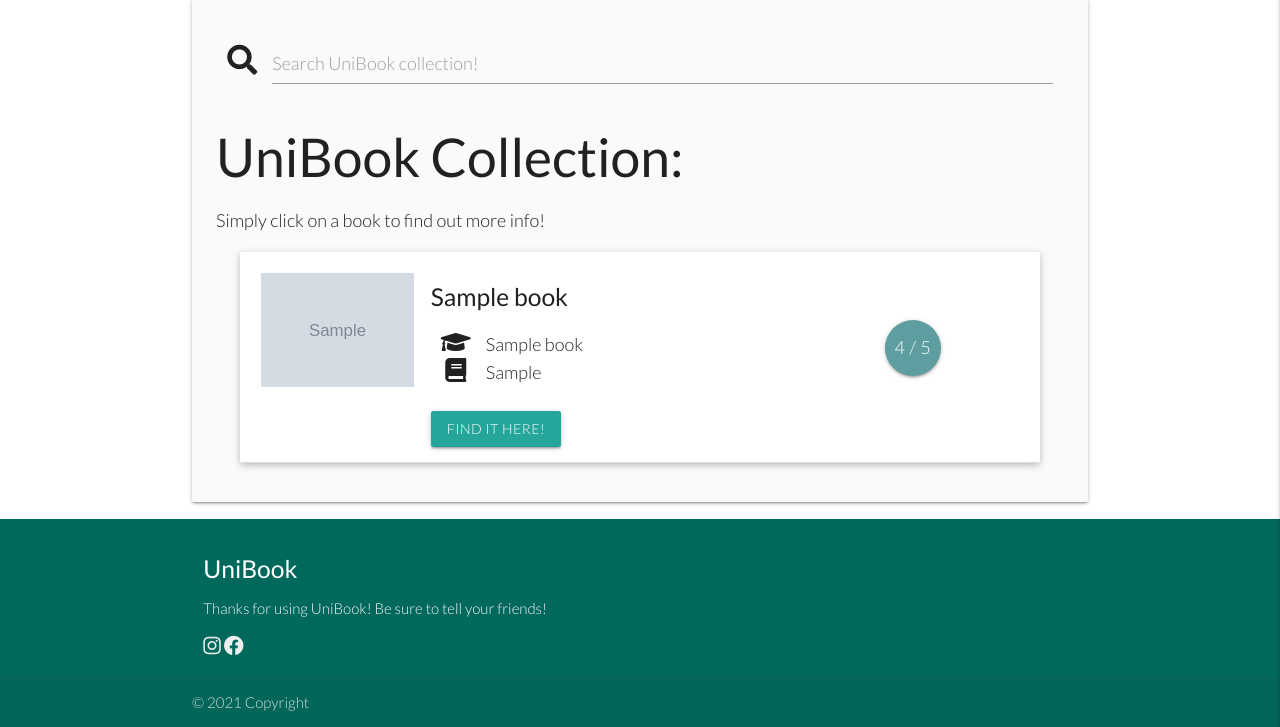
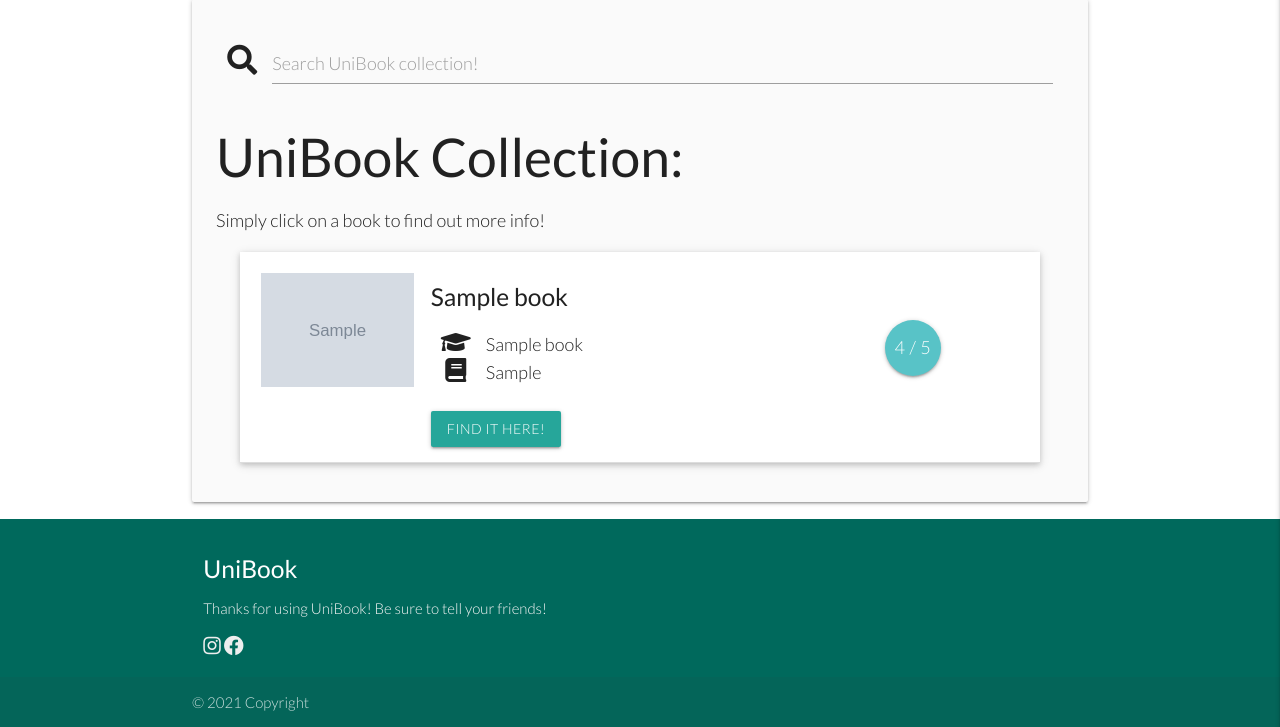
Before and after one commit to byrnelorcan/MS3-UniBook, a Flask app: page / in a window 1280 px wide. Shown: the part 73-800 px from the top of the page. Run offline with Flask 2, Linux system fonts and the light colour scheme; grey boxes marked "Sample" are stand-in pictures; a database or web service that is not in the repository returns one stand-in record (values such as "Sample title"); some libraries are stand-ins or nearby versions.

Commit message:
testing user stories

```diff
--- a/app.py
+++ b/app.py
@@ -97,7 +97,8 @@ def profile(username):
         books = list(mongo.db.books.find({"created_by": username}))
         collection = list(mongo.db.collected.find({"created_by": username}))
         return render_template("profile.html", user=user,
-                                details=details, books=books, collecton=collection)
+                                details=details, books=books,
+                                collecton=collection)
 
     return redirect(url_for("login"))
 
--- a/static/css/style.css
+++ b/static/css/style.css
@@ -36,7 +36,7 @@ nav .brand-logo {
 .btn-floating {
     font-size: large;
     font-weight: 300;
-    background-color: cadetblue;
+    background-color: rgb(88, 195, 199);
 }
 
 .search-bar {
```
Also changed, not shown: README.md.
